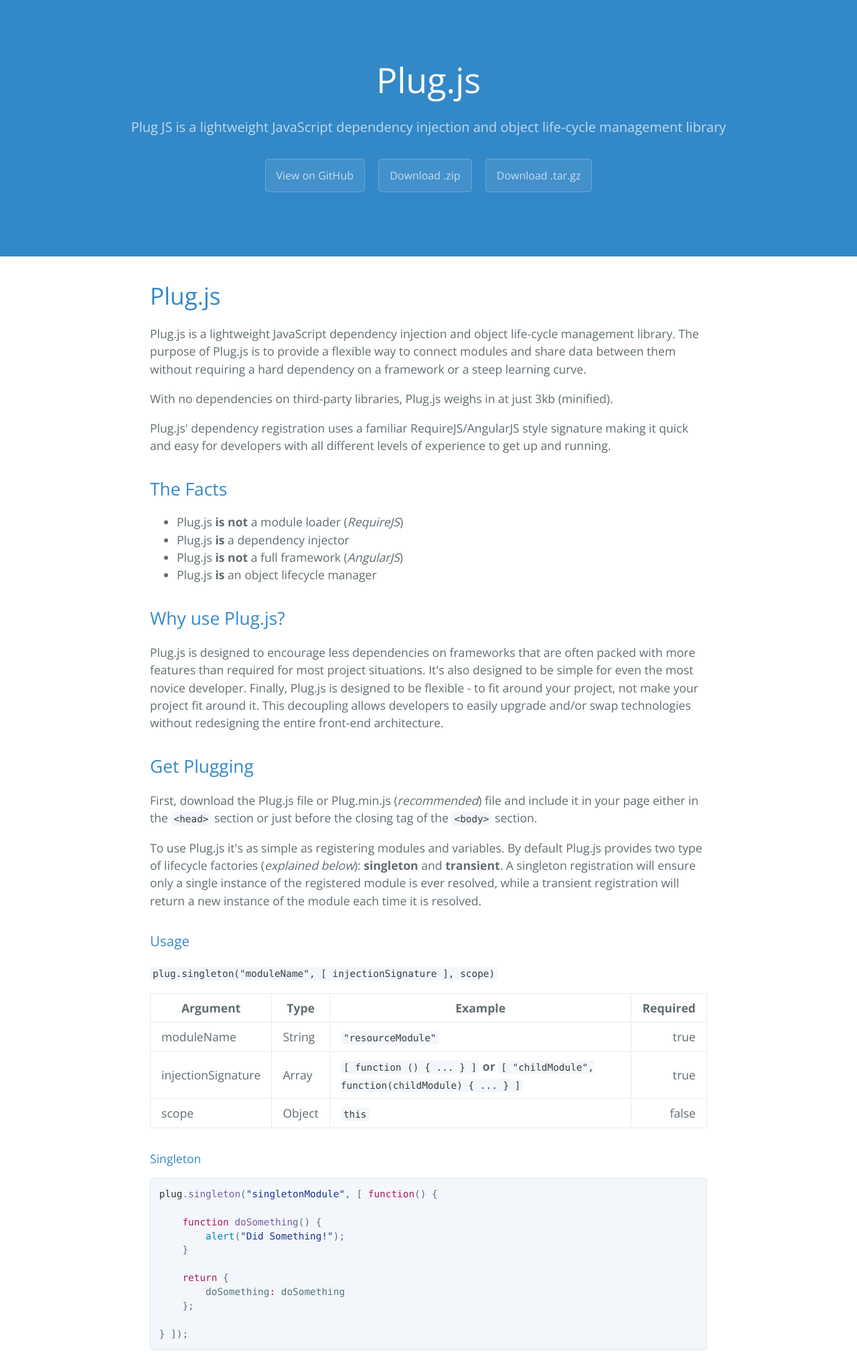
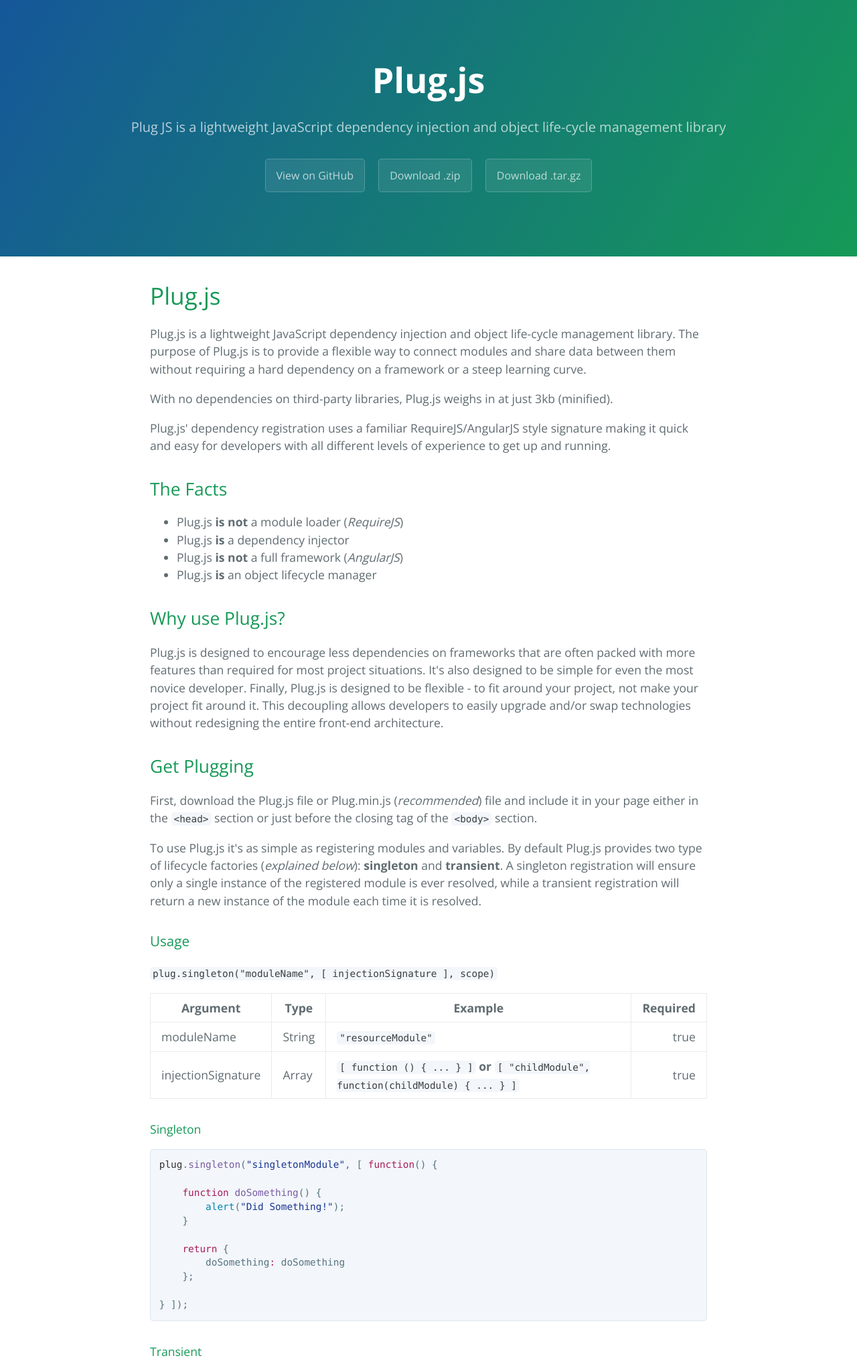
Before and after one commit to andrewcourtice/plug.js, a plain HTML site: page index.html in a window 1280 px wide. Shown: the top 2034 px of the page at 67% size. Drawn offline with nearby package versions, Linux system fonts and the light colour scheme.

Commit message:
Create gh-pages branch via GitHub

```diff
--- a/index.html
+++ b/index.html
@@ -78,12 +78,6 @@
 <code>[ function () { ... } ]</code> <strong>or</strong> <code>[ "childModule", function(childModule) { ... } ]</code>
 </td>
 <td align="right">true</td>
-</tr>
-<tr>
-<td>scope</td>
-<td>Object</td>
-<td><code>this</code></td>
-<td align="right">false</td>
 </tr>
 </tbody>
 </table>
@@ -352,7 +346,7 @@
 </tbody>
 </table>
 
-<p><code>function getInstance(moduleConstructor, args, scope) { ... }</code></p>
+<p><code>function getInstance(moduleConstructor, args) { ... }</code></p>
 
 <table>
 <thead>
@@ -373,11 +367,6 @@
 <td>Array</td>
 <td align="right">true</td>
 </tr>
-<tr>
-<td>scope</td>
-<td>Object</td>
-<td align="right">true</td>
-</tr>
 </tbody>
 </table>
 
@@ -389,10 +378,10 @@
     <span class="pl-k">var</span> instance;
 
      <span class="pl-c">/* Implement the required getInstance method */</span>
-    <span class="pl-k">function</span> <span class="pl-en">getInstance</span> (<span class="pl-smi">moduleConstructor</span>, <span class="pl-smi">args</span>, <span class="pl-smi">scope</span>) {
+    <span class="pl-k">function</span> <span class="pl-en">getInstance</span> (<span class="pl-smi">moduleConstructor</span>, <span class="pl-smi">args</span>) {
 
         <span class="pl-k">if</span> (<span class="pl-k">!</span>instance) {
-            instance <span class="pl-k">=</span> <span class="pl-smi">moduleConstructor</span>.<span class="pl-c1">apply</span>(scope, args);
+            instance <span class="pl-k">=</span> <span class="pl-smi">moduleConstructor</span>.<span class="pl-c1">apply</span>(<span class="pl-c1">null</span>, args);
         }
 
         <span class="pl-k">return</span> instance;
--- a/stylesheets/stylesheet.css
+++ b/stylesheets/stylesheet.css
@@ -14,10 +14,6 @@
   text-decoration: none; }
   a:hover {
     text-decoration: underline; }
-
-table {
-  margin-bottom: 1rem;
-}
 
 .btn {
   display: inline-block;
@@ -37,10 +33,6 @@
   text-decoration: none;
   background-color: rgba(255, 255, 255, 0.2);
   border-color: rgba(255, 255, 255, 0.3); }
-
-.project-name {
-  font-weight: 500;
-}
 
 @media screen and (min-width: 64em) {
   .btn {
@@ -64,7 +56,8 @@
 .page-header {
   color: #fff;
   text-align: center;
-  background-color: #3388C7; }
+  background-color: #159957;
+  background-image: linear-gradient(120deg, #155799, #159957); }
 
 @media screen and (min-width: 64em) {
   .page-header {
@@ -119,7 +112,7 @@
   margin-top: 2rem;
   margin-bottom: 1rem;
   font-weight: normal;
-  color: #3388C7; }
+  color: #159957; }
 .main-content p {
   margin-bottom: 1em; }
 .main-content code {
```
Also changed, not shown: params.json (+1 -1 lines).
